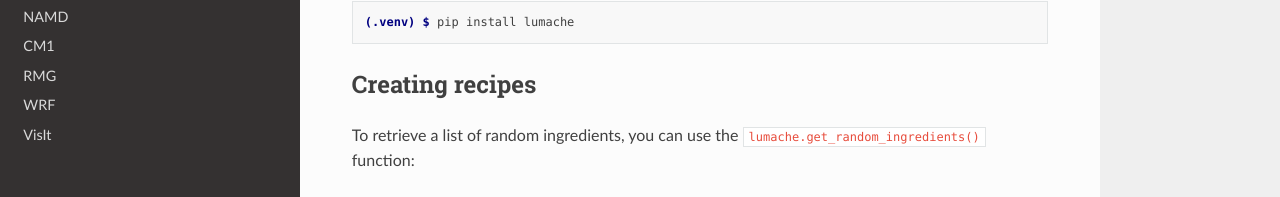
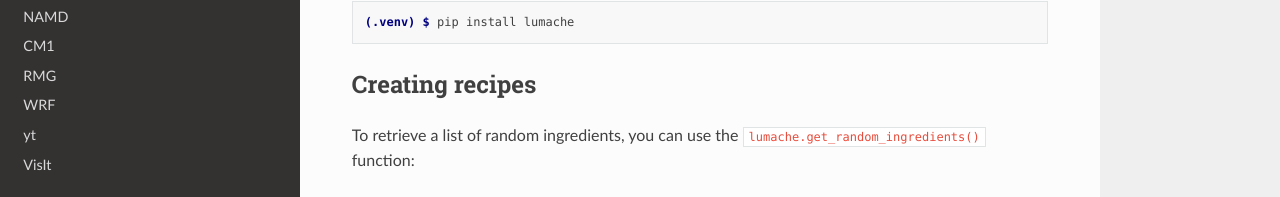
Before and after one commit to ncsa/community_code_reference, a Sphinx documentation site: the page built from docs/source/usage.rst, in a window 1280 px wide. Shown: the part 263-460 px from the top of the page. Built offline with Sphinx 7.4.7 and the Read the Docs theme 2.0.0, drawn with Linux system fonts in a browser that asks for light colours; pages that are not in the unit, such as notebooks, are missing from menus; grey boxes are pictures that could not be loaded.

Commit message:
fixing capitalization
Fixing capitalization of the yt directory,.

```diff
--- a/docs/source/index.rst
+++ b/docs/source/index.rst
@@ -20,7 +20,7 @@ The documentation pages below mostly come from the **Blue Waters** "Community Co
    CM1_rst/index
    RMG/index
    WRF/index
-   YT/index
+   yt/index
 
 Visualization Codes (VIS)
 ----------------------------
```
